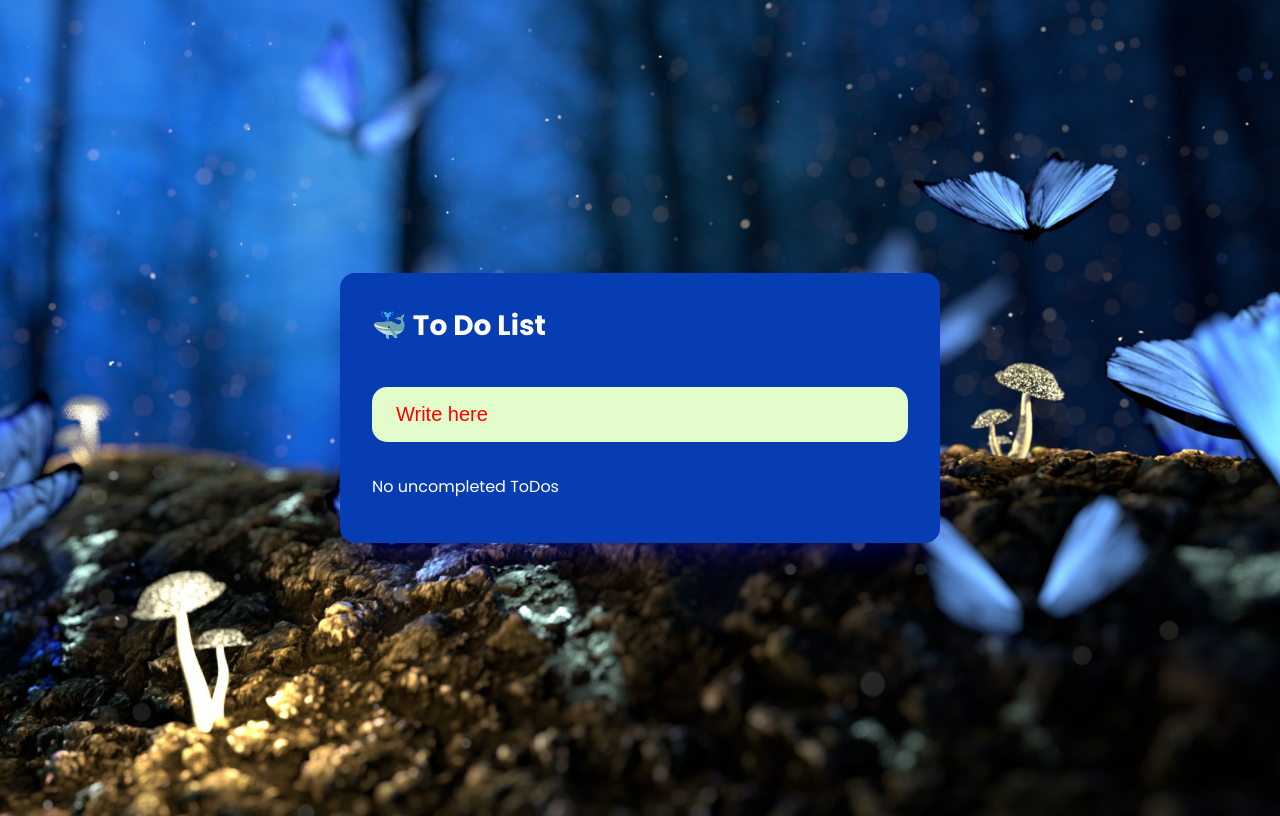
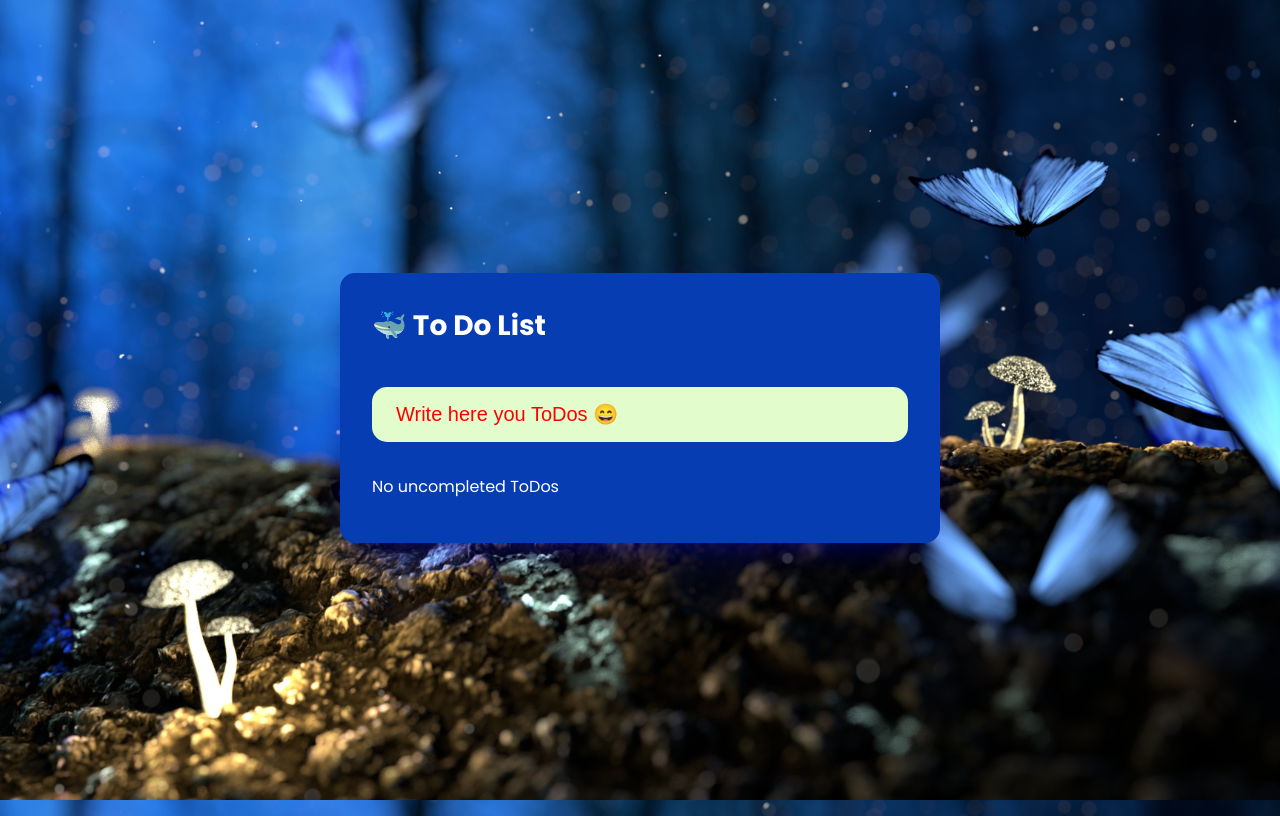
Before and after one commit to YaroslavKS/ToDoApp, a plain HTML site: page index.html in a window 1280 px wide. Drawn offline with Linux system fonts and the light colour scheme.

Commit message:
debugging

```diff
--- a/index.html
+++ b/index.html
@@ -9,7 +9,7 @@
 <body>
     <div class="app">
         <h1>🐳 To Do List</h1>
-        <input type="text" class="todo-input" placeholder="Write here">
+        <input type="text" class="todo-input" placeholder="Write here you ToDos 😄">
         <div class="todos">
             <div class="uncompleted-todos">
                 <div class="todo-item">
--- a/style.css
+++ b/style.css
@@ -15,6 +15,9 @@ body {
     min-height: 100vh;
     background:url(bg.jpg) center;
     background-size: cover;
+    background-repeat: no-repeat;
+    background-attachment: fixed;
+    background-position: center;
 }
 .app {
     color: rgb(255, 255, 255);
@@ -48,6 +51,7 @@ body {
     display: flex;
     flex-direction: column;
     gap: .8rem;
+    flex-wrap: wrap;
 }
 .todo-item {
     background-color: rgb(255, 255, 255);
```
